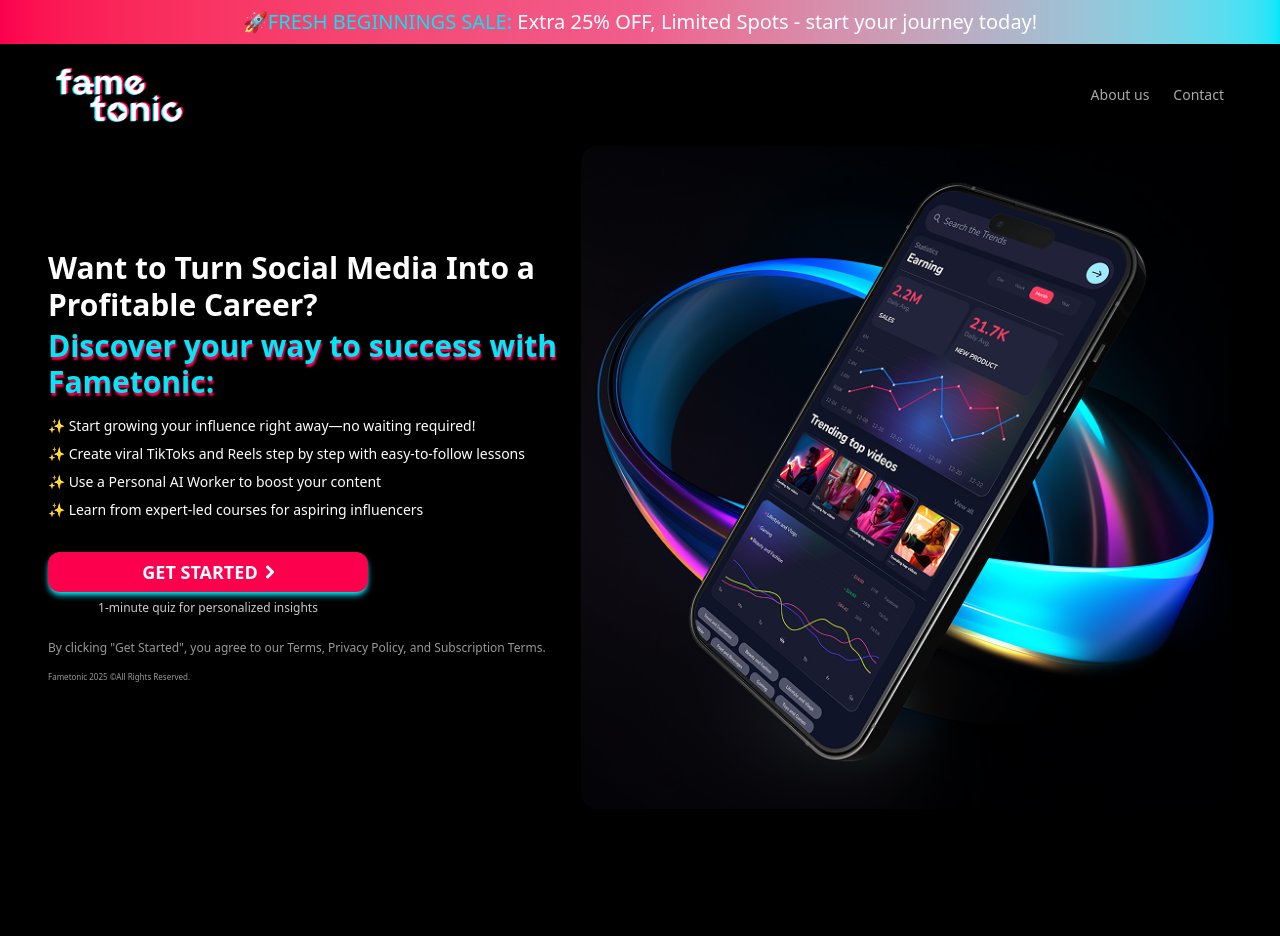
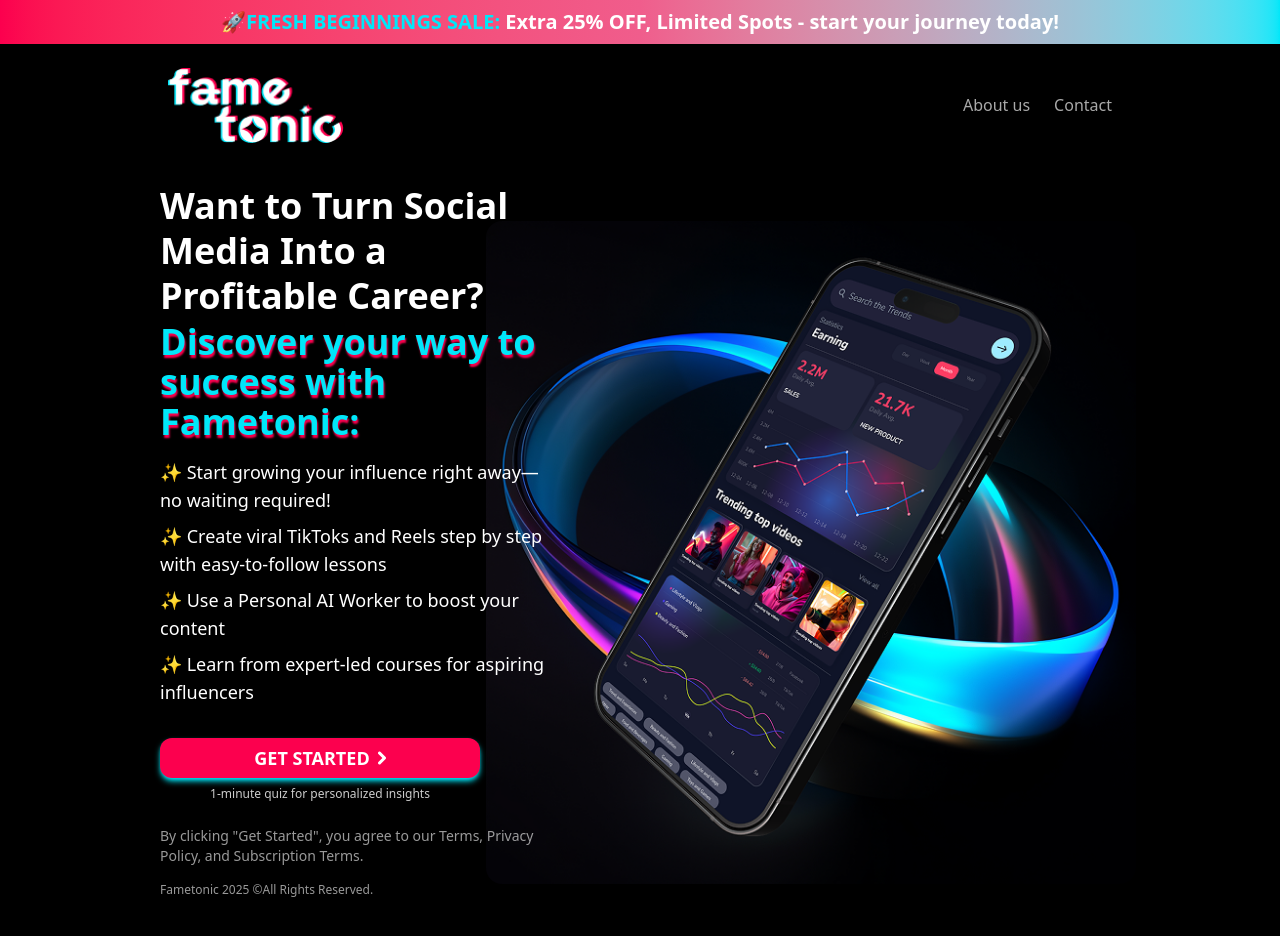
Before and after one commit to SakifKhan98/netzet-demo, a Next.js app: page / in a window 1280 px wide. Before the commit the page ends 844 px from the top, so only its background shows below. Built offline with nearby package versions, Linux system fonts and the light colour scheme.

Commit message:
Fixed font size for different window size

```diff
--- a/app/components/Banner.tsx
+++ b/app/components/Banner.tsx
@@ -2,7 +2,7 @@
 
 const Banner = () => {
   return (
-    <div className='w-full bg-gradient-to-r from-fameRed via-[#f05d8c] to-fameBlue text-white text-xs md:text-lg lg:text-xl font-medium py-4 px-6 md:py-2 md:px-4 shadow-sm'>
+    <div className='w-full font-bold bg-gradient-to-r from-fameRed via-[#f05d8c] to-fameBlue text-white text-md md:text-lg lg:text-xl py-4 px-6 md:py-2 md:px-4 shadow-sm'>
       <div className='mx-auto flex justify-center items-center text-center  animate-fade-in-down'>
         <p>
           <span className='text-fameBlue'>🚀FRESH BEGINNINGS SALE: </span> Extra
--- a/app/components/LeftHero.tsx
+++ b/app/components/LeftHero.tsx
@@ -5,14 +5,14 @@
 export default function LeftHero() {
   return (
     <div className='w-full md:w-2/3 px-4 py-4 md:py-4 flex flex-col justify-start text-center md:text-left z-100'>
-      <h1 className='order-1 text-2xl sm:text-3xl md:text-3xl lg:text-3xl font-bold font-title leading-tight md:mb-1'>
+      <h1 className='order-1 text-3xl sm:text-3xl md:text-3xl lg:text-3xl xl:text-4xl 2xl:text-4xl font-bold font-title leading-tight md:mb-1'>
         Want to Turn Social Media Into a Profitable Career?
       </h1>
-      <h2 className='order-2 text-xl sm:text-3xl md:text-3xl lg:text-3xl font-semibold mb-4 text-fameBlue text-shadow-red font-title'>
+      <h2 className='order-2 text-3xl sm:text-3xl md:text-3xl lg:text-3xl xl:text-4xl 2xl:text-4xl font-semibold mb-4 text-fameBlue text-shadow-red font-title'>
         Discover your way to success with Fametonic:
       </h2>
 
-      <ul className='order-3 space-y-2 text-left text-sm sm:text-md md:text-md lg:text-md mb-4'>
+      <ul className='order-3 space-y-2 text-left text-sm sm:text-md md:text-md lg:text-md xl:text-lg 2xl:text-lg mb-4'>
         <li>✨ Start growing your influence right away—no waiting required!</li>
         <li>
           ✨ Create viral TikToks and Reels step by step with easy-to-follow
@@ -27,11 +27,13 @@
       </div>
 
       <div className='order-4 sm:order-5 text-xs my-6 opacity-60'>
-        <p>
+        <p className='text-xs sm:text-sm md:text-sm'>
           By clicking &quot;Get Started&quot;, you agree to our Terms, Privacy
           Policy, and Subscription Terms.
         </p>
-        <p className='text-[8px] mt-4'>Fametonic 2025 ©All Rights Reserved.</p>
+        <p className='text-[8px] sm:text-[10px] md:text-xs mt-4'>
+          Fametonic 2025 ©All Rights Reserved.
+        </p>
       </div>
     </div>
   )
--- a/app/components/Navbar.tsx
+++ b/app/components/Navbar.tsx
@@ -17,14 +17,14 @@
           <Image
             src={logo}
             alt='FameTonic Logo'
-            className='w-32 h-auto'
+            className='w-44 h-auto'
             priority
           />
         </Link>
       </div>
 
       {/* Desktop Nav */}
-      <nav className='hidden md:flex space-x-6 text-sm font-medium'>
+      <nav className='hidden md:flex space-x-6 text-md font-medium'>
         <Link
           href='/about'
           className='text-fameGray hover:text-fameBlue transition duration-300 ease-in-out'
--- a/app/contact/page.tsx
+++ b/app/contact/page.tsx
@@ -73,7 +73,7 @@
           type='submit'
           className='w-full bg-gradient-to-r from-fameRed via-[#f05d8c] to-fameBlue text-white py-2 px-4 rounded-lg transition duration-200 cursor-pointer transform hover:-translate-y-1'
         >
-          Sign Up
+          Send
         </button>
       </form>
     </div>
--- a/app/layout.tsx
+++ b/app/layout.tsx
@@ -43,7 +43,7 @@
         <Banner />
         {/* Main Content */}
         <div
-          className={`min-h-screen bg-black text-white overflow-x-hidden mx-auto max-w-7xl px-4 sm:px-6 lg:px-8`}
+          className={`min-h-screen bg-black text-white overflow-x-hidden mx-auto px-4 sm:px-20 lg:px-24 xl:px-36 2xl:px-52 ${geistSans.variable} ${geistMono.variable} ${urbanist.variable} ${figtree.variable}`}
         >
           {/* Navigation Bar */}
           <Navbar />
```
